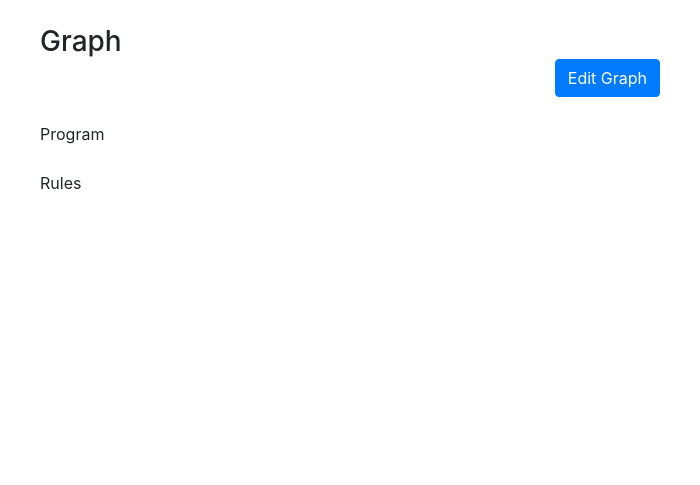
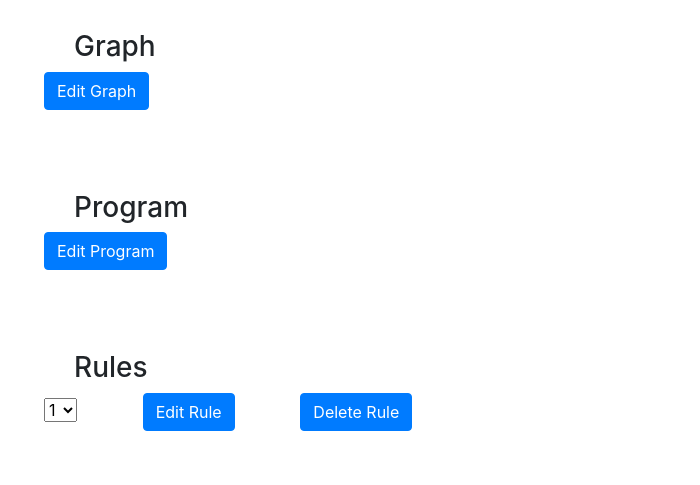
Before and after one commit to TheOyooy/3rdYearProject, an Electron app: page control/controlWindow.html in a window 700 px wide. Drawn offline with nearby package versions, Linux system fonts and the light colour scheme.

Commit message:
Basic UI

```diff
--- a/control/controlWindow.html
+++ b/control/controlWindow.html
@@ -5,20 +5,55 @@
         <script>window.$ = window.jQuery = require('jquery');</script>
         <link rel="stylesheet" href="https://maxcdn.bootstrapcdn.com/bootstrap/4.0.0/css/bootstrap.min.css" integrity="sha384-Gn5384xqQ1aoWXA+058RXPxPg6fy4IWvTNh0E263XmFcJlSAwiGgFAW/dAiS6JXm" crossorigin="anonymous">
         <style>
-            section{
-                margin: 25px 40px;
+
+            .container{
+                padding: 30px;
+                padding-bottom: 5%;
+                max-width: 960px;
+                width: 96%;
+                margin: auto;
+            }
+            .header{
+                padding-left: 30px;
+            }
+            .body{
+                list-style-type: none;
+                text-align: left;
+                padding: 0;
+
+            }
+            .body li{
+                display: inline-block;
+                padding-right: 10%;
             }
         </style>
     </head>
     <body>
-        <section>
-            <h3>
-                Graph
-                <div align="right"><button type="button" class="btn btn-primary" id="ShowGraph">Edit Graph</button></div>
-            </h3>
-        </section>
-        <section>Program</section>
-        <section>Rules</section>
+        <div class="container">
+            <div class="header"><h3>Graph</h3></div>
+            <ul class="body">
+                <li><button type="button" class="btn btn-primary" id="EditGraph">Edit Graph</button></li>
+            </ul>
+        </div>
+        <div class="container">
+            <div class="header"><h3>Program</h3></div>
+            <ul class="body">
+                <li><button type="button" class="btn btn-primary" id="EditProgram">Edit Program</button></li>
+            </ul>
+        </div>
+        <div class="container">
+            <div class="header"><h3>Rules</h3></div>
+            <ul class="body">
+                <li><select id="cars">
+                        <option value="1">1</option>
+                        <option value="2">2</option>
+                        <option value="3">3</option>
+                        <option value="4">4</option>
+                  </select></li>
+                <li><button type="button" class="btn btn-primary" id="EditRule">Edit Rule</button></li>
+                <li><button type="button" class="btn btn-primary" id="DeleteRule">Delete Rule</button></li>
+            </ul>
+        </div>
 
         <script type="text/javascript" src="control.js"></script>
     </body>
```
